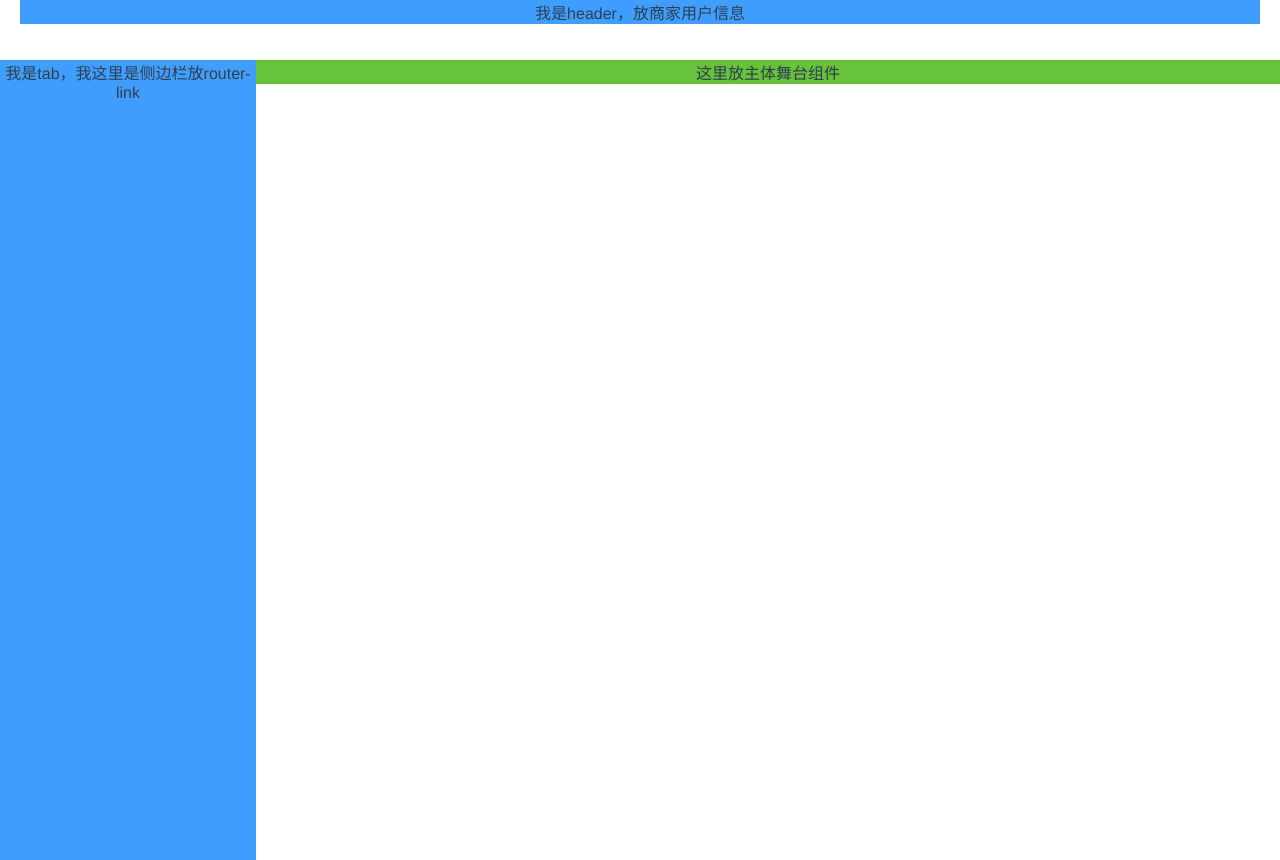
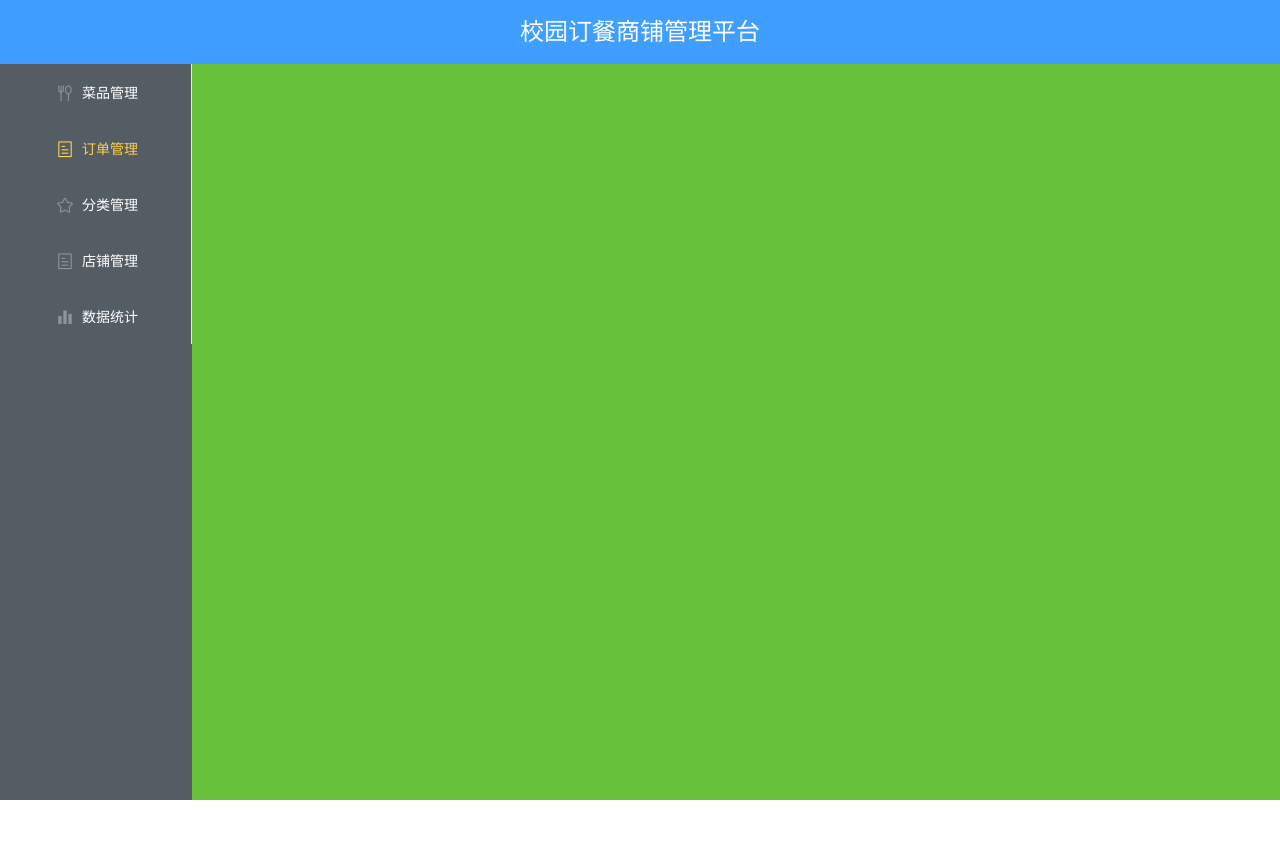
Before and after one commit to CWH0908/ordering_management, a Vue app: page /#/main/home in a window 1280 px wide. After the commit the page ends 800 px from the top, so only its background shows below. Built offline with nearby package versions, Linux system fonts and the light colour scheme.

Commit message:
搭好布局

```diff
--- /dev/null
+++ b/src/components/body/dataStatistics.vue
@@ -0,0 +1,15 @@
+<template>
+  <div class="dataStatistics">
+      数据统计板块
+  </div>
+</template>
+
+<script>
+export default {
+
+}
+</script>
+
+<style lang="less" scoped>
+
+</style>
--- /dev/null
+++ b/src/components/body/foodAdmin.vue
@@ -0,0 +1,15 @@
+<template>
+  <div class="foodAdmin">
+      菜品管理板块
+  </div>
+</template>
+
+<script>
+export default {
+
+}
+</script>
+
+<style lang="less" scoped>
+
+</style>
--- /dev/null
+++ b/src/components/body/orderAdmin.vue
@@ -0,0 +1,15 @@
+<template>
+  <div class="orderAdmin">
+      订单管理板块
+  </div>
+</template>
+
+<script>
+export default {
+
+}
+</script>
+
+<style lang="less" scoped>
+
+</style>
--- /dev/null
+++ b/src/components/body/shopInfoAdmin.vue
@@ -0,0 +1,15 @@
+<template>
+  <div class="shopInfoAdmin">
+      店铺管理板块
+  </div>
+</template>
+
+<script>
+export default {
+
+}
+</script>
+
+<style lang="less" scoped>
+
+</style>
--- /dev/null
+++ b/src/components/body/typeAdmin.vue
@@ -0,0 +1,16 @@
+<template>
+  <div class="typeAdmin">
+      分类管理板块
+
+  </div>
+</template>
+
+<script>
+export default {
+
+}
+</script>
+
+<style lang="less" scoped>
+
+</style>
--- a/src/components/home.vue
+++ b/src/components/home.vue
@@ -1,18 +1,17 @@
 <template>
   <div class="home">
-    <el-header>
-      <topHeader></topHeader>
-    </el-header>
+    <topHeader></topHeader>
 
     <div class="aside">
       <tab></tab>
     </div>
 
     <div class="body">
-      这里放主体舞台组件
-      <router-view></router-view>
-      <router-view></router-view>
-      <router-view></router-view>
+      <router-view name="foodAdmin"></router-view>
+      <router-view name="orderAdmin"></router-view>
+      <router-view name="typeAdmin"></router-view>
+      <router-view name="shopInfoAdmin"></router-view>
+      <router-view name="dataStatistics"></router-view>
     </div>
   </div>
 </template>
@@ -31,11 +30,13 @@ export default {
 <style lang="less" scoped>
 .home {
   .aside {
-    width: 20vw;
     float: left;
+    height: 92vh;
+    background-color: #545c64;
   }
   .body {
     overflow: hidden;
+    height: 92vh;
     background-color: #67c23a;
   }
 }
--- a/src/components/tab/tab.vue
+++ b/src/components/tab/tab.vue
@@ -1,19 +1,69 @@
 <template>
   <div class="tab">
-    <div class="aside">我是tab，我这里是侧边栏放router-link</div>
+    <el-row class="tac">
+      <el-col :span="12">
+        <el-menu
+          default-active="2"
+          class="el-menu-vertical-demo"
+          @open="handleOpen"
+          @close="handleClose"
+          background-color="#545c64"
+          text-color="#fff"
+          active-text-color="#ffd04b"
+        >
+          <el-menu-item index="1" @click="goBody('foodAdmin')">
+            <i class="el-icon-fork-spoon"></i>
+            <span slot="title">菜品管理</span>
+          </el-menu-item>
+          <el-menu-item index="2" @click="goBody('orderAdmin')">
+            <i class="el-icon-tickets"></i>
+            <span slot="title">订单管理</span>
+          </el-menu-item>
+          <el-menu-item index="3" @click="goBody('typeAdmin')">
+            <i class="el-icon-star-off"></i>
+            <span slot="title">分类管理</span>
+          </el-menu-item>
+          <el-menu-item index="4" @click="goBody('shopInfoAdmin')">
+            <i class="el-icon-tickets"></i>
+            <span slot="title">店铺管理</span>
+          </el-menu-item>
+          <el-menu-item index="5" @click="goBody('dataStatistics')">
+            <i class="el-icon-s-data"></i>
+            <span slot="title">数据统计</span>
+          </el-menu-item>
+        </el-menu>
+      </el-col>
+    </el-row>
   </div>
 </template>
 
 <script>
-export default {};
+export default {
+  methods: {
+    //改变舞台组件
+    goBody(type) {
+      this.$router.push({
+        path: `/main/home/${type}`
+      });
+    },
+    handleOpen(key, keyPath) {
+      console.log(key, keyPath);
+    },
+    handleClose(key, keyPath) {
+      console.log(key, keyPath);
+    }
+  }
+};
 </script>
 
 <style lang="less" scoped>
 .tab {
-  .aside {
-    height: 100vh;
-    background-color: #409EFF
-;
+  width: 15vw;
+  /deep/ .el-col-12 {
+    width: 100%;
+  }
+  .el-submenu__title {
+    text-align: left;
   }
 }
 </style>
--- a/src/components/topHeader/topHeader.vue
+++ b/src/components/topHeader/topHeader.vue
@@ -1,6 +1,6 @@
 <template>
   <div class="header">
-    我是header，放商家用户信息
+    校园订餐商铺管理平台
   </div>
 </template>
 
@@ -10,6 +10,12 @@ export default {};
 
 <style lang="less" scoped>
 .header{
+  text-align: center;
+  font-size: 1.5rem;
+  color: white;
+  font-family: "楷体";
+  height: 8vh;
+  line-height: 8vh;
   background-color: #409EFF
 
 }
--- a/src/router/index.js
+++ b/src/router/index.js
@@ -15,25 +15,56 @@ export default new Router({
     // },
     {
       path: '/',
-      redirect:"/sign"
+      redirect: "/sign"
     },
     {
-      path:"/main",
-      redirect:"/main/home"
+      path: "/main",
+      redirect: "/main/home"
     },
     {
-      path:"/sign",
-      name:"sign",
-      components:{
+      path: "/sign",
+      name: "sign",
+      components: {
         sign
       }
     },
     {
-      path:"/main/home",
-      name:"home",
-      components:{
+      path: "/main/home",
+      name: "home",
+      components: {
         home
-      }
+      },
+      children: [{
+        path: "foodAdmin",
+        name: "foodAdmin",
+        components: {
+          "foodAdmin": resolve => require(["../components/body/foodAdmin.vue"], resolve)
+        }
+      }, {
+        path: "orderAdmin",
+        name: "orderAdmin",
+        components: {
+          "orderAdmin": resolve => require(["../components/body/orderAdmin.vue"], resolve)
+        }
+      }, {
+        path: "shopInfoAdmin",
+        name: "shopInfoAdmin",
+        components: {
+          "shopInfoAdmin": resolve => require(["../components/body/shopInfoAdmin.vue"], resolve)
+        }
+      }, {
+        path: "typeAdmin",
+        name: "typeAdmin",
+        components: {
+          "typeAdmin": resolve => require(["../components/body/typeAdmin.vue"], resolve)
+        }
+      }, {
+        path: "dataStatistics",
+        name: "dataStatistics",
+        components: {
+          "dataStatistics": resolve => require(["../components/body/dataStatistics.vue"], resolve)
+        }
+      }, ]
     }
   ]
 })
```
Also changed, not shown: 1 other file (tests, documents, lock files or other folders).
